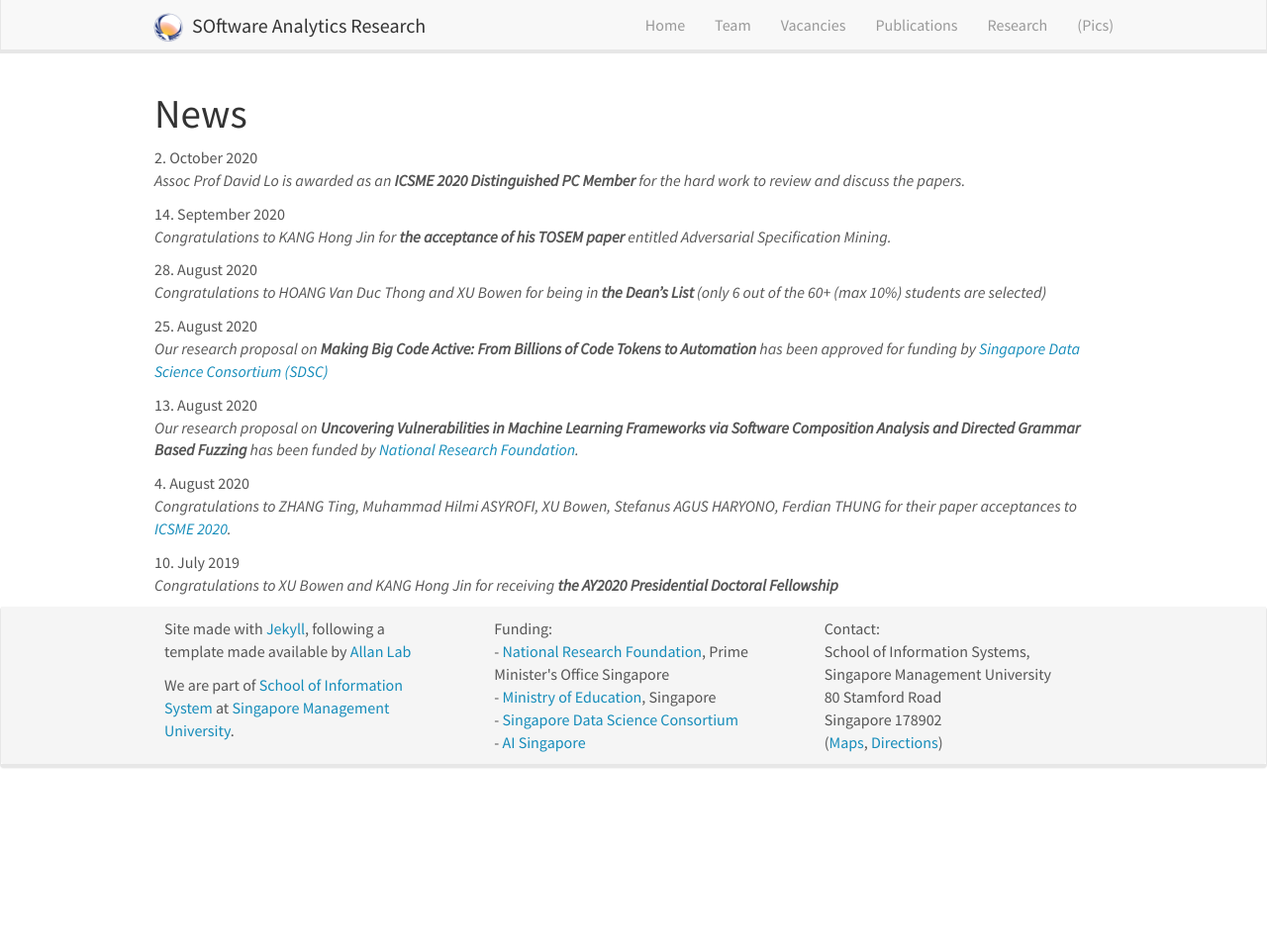
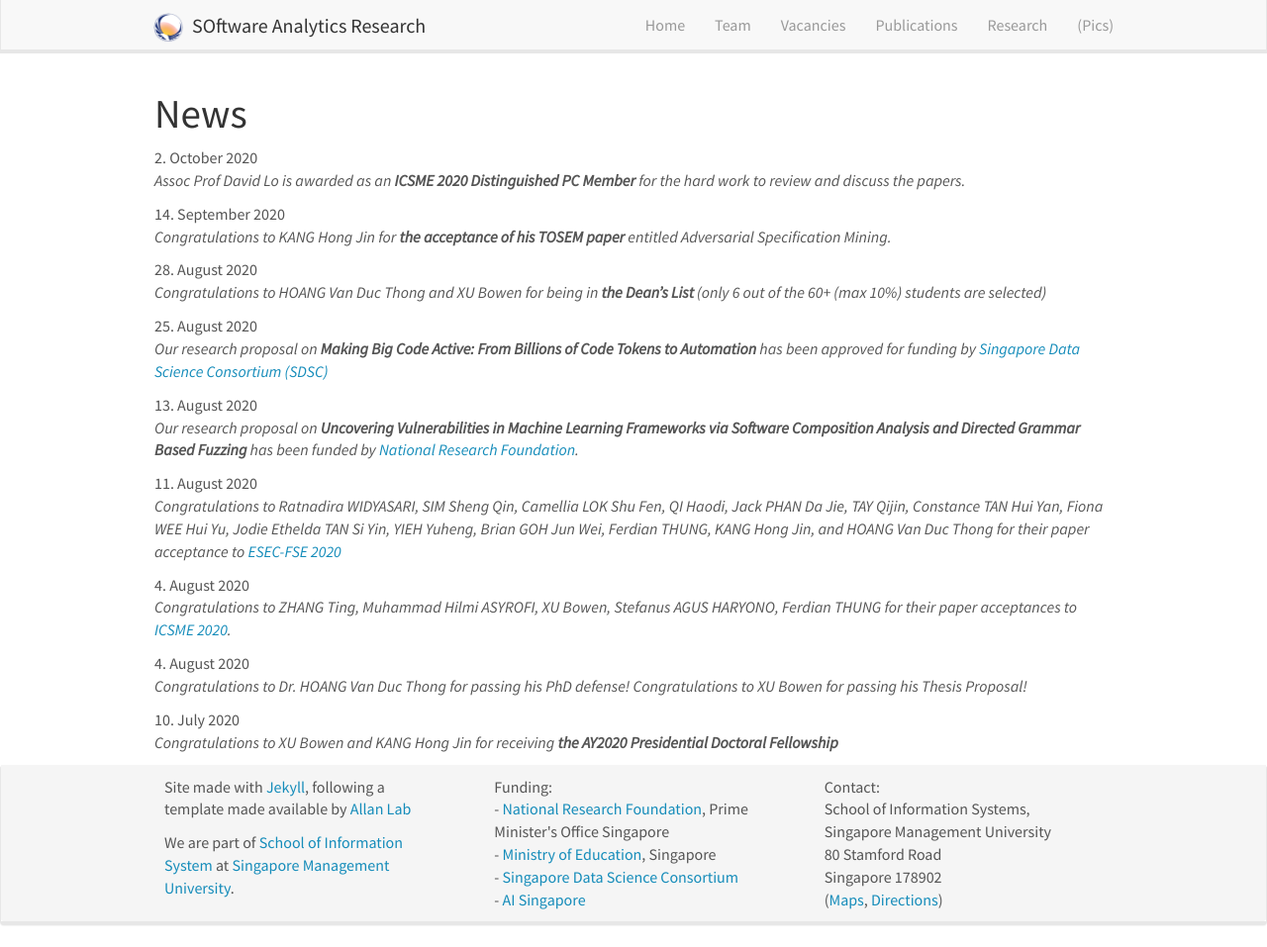
Before and after one commit to soarsmu/soarsmu.github.io, a Jekyll site: the page built from _pages/allnews.md, in a window 1280 px wide and 957 px high. Shown: the whole window at 99% size. Built offline with Jekyll 4.4.1, drawn with Linux system fonts in a browser that asks for light colours; nearby versions of some CDN libraries.

Commit message:
docs(news): add more news

```diff
--- a/_data/news.yml
+++ b/_data/news.yml
@@ -13,28 +13,17 @@
 - date: 13. August 2020
   headline: "Our research proposal on <b>Uncovering Vulnerabilities in Machine Learning Frameworks via Software Composition Analysis and Directed Grammar Based Fuzzing</b> has been funded by <a href='https://www.nrf.gov.sg/'>National Research Foundation</a>."
 
+- date: 11. August 2020
+  headline: "Congratulations to Ratnadira WIDYASARI, SIM Sheng Qin, Camellia LOK Shu Fen, QI Haodi, Jack PHAN Da Jie, TAY Qijin, Constance TAN Hui Yan, Fiona WEE Hui Yu, Jodie Ethelda TAN Si Yin, YIEH Yuheng, Brian GOH Jun Wei, Ferdian THUNG, KANG Hong Jin, and HOANG Van Duc Thong for their paper acceptance to <a href='https://2020.esec-fse.org/'>ESEC-FSE 2020</a>"
+
 - date: 4. August 2020
-  headline: "Congratulations to ZHANG Ting, Muhammad Hilmi ASYROFI, XU Bowen, Stefanus AGUS HARYONO, Ferdian THUNG for their paper acceptances to <a href='https://icsme2020.github.io/'>ICSME 2020</a>. "
+  headline: "Congratulations to ZHANG Ting, Muhammad Hilmi ASYROFI, XU Bowen, Stefanus AGUS HARYONO, Ferdian THUNG for their paper acceptances to <a href='https://icsme2020.github.io/'>ICSME 2020</a>."
 
-- date: 10. July 2019
+- date: 4. August 2020
+  headline: "Congratulations to Dr. HOANG Van Duc Thong for passing his PhD defense! Congratulations to XU Bowen for passing his Thesis Proposal!"
+
+- date: 10. July 2020
   headline: "Congratulations to XU Bowen and KANG Hong Jin for receiving <b>the AY2020 Presidential Doctoral Fellowship</b>"
-
 
 # - date: 25. July 2019
 #   headline: "<b>The inhomogeneous superfluid paper is published in <a href='https://www.nature.com/articles/s41586-019-1408-8'>Nature</a>!</b><img src='/images/newspic/SFnews.png' class='img-responsive' style='max-width: 192px' />"
-
-
-# - date: 24. May 2019
-#   headline: "The smart tip paper <a href='https://iopscience.iop.org/article/10.1088/1361-6528/ab1c7f/pdf'> is finally published !</a> A collaboration with the <a href='http://groeblacherlab.tudelft.nl/'>Gröblacher Lab</a> at TU Delft.<img src='/images/newspic/SmartTip.png' class='img-responsive' style='max-width: 192px' />"
-
-# - date: 08. May 2019
-#   headline: "<b>Irene defends her PhD!</b>"
-
-# - date: 08. May 2019
-#   headline: "Dome makes it on the <a href='https://www.universiteitleiden.nl/nieuws/2019/05/de-meest-stabiele-microscoop-ter-wereld'>University website</a>. <img src='/images/newspic/Saphireheadline.jpeg' class='img-responsive' style='max-width: 192px' />"
-
-# - date: 13. December 2018
-#   headline: "Our paper about how to construct an STM is in <a href='https://aip.scitation.org/doi/10.1063/1.5064442'>Review of Scientific Instruments</a>. <img src='/images/newspic/DomeNews.png' class='img-responsive' style='max-width: 192px' />"
-
-# - date: 08. October 2018
-#   headline: "We discovered charge trapping in a high-Tc superconductor! Publication in <a href='https://www.nature.com/articles/s41567-018-0300-z'>Nature Physics</a>. <img src='/images/pubpic/Pub_BCl.png' class='img-responsive' style='max-width: 192px' />"
--- a/_includes/news.html
+++ b/_includes/news.html
@@ -2,7 +2,7 @@
 <div class="well">
 <h4>News</h4>
 
-{% for article in site.data.news limit:9 %}
+{% for article in site.data.news limit:6 %}
 {{ article.date }}
 <p>{{ article.headline }}</p>
 {% endfor %}
```
Also changed, not shown: 2 other files.
